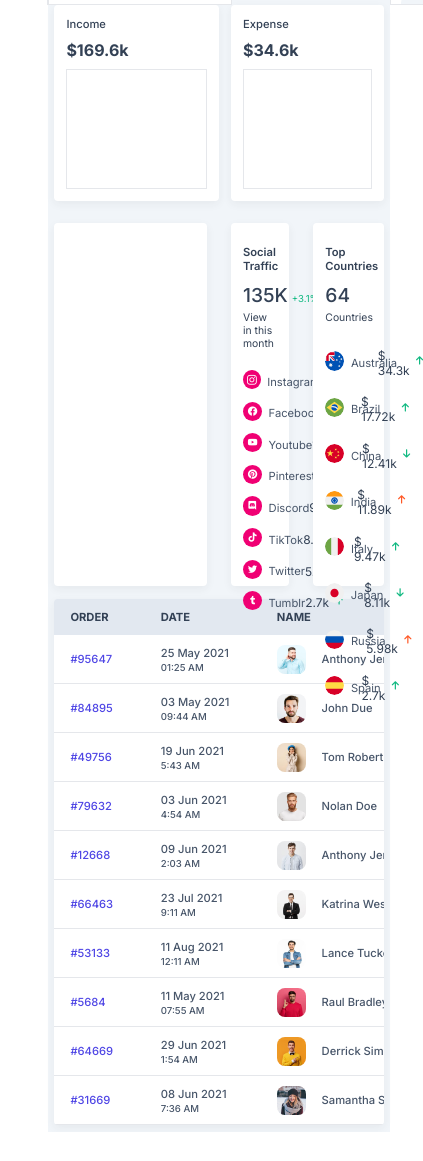
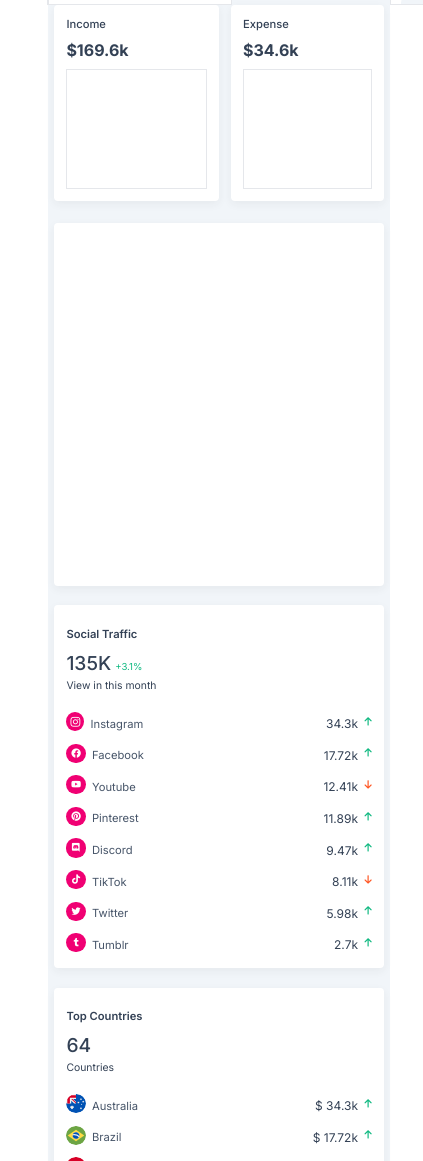
Before and after one commit to deepk2891/Admin-panel-1-CSS3, a plain HTML site: page index.html in a window 390 px wide. Shown: the part 839-2000 px from the top of the page, 423 px wide, since content can reach past the window. Before the commit the page ends 1971 px from the top, so only its background shows below. Drawn offline with nearby package versions, Linux system fonts and the light colour scheme.

Commit message:
Responsive seller-section

```diff
--- a/assets/css/media.css
+++ b/assets/css/media.css
@@ -55,6 +55,17 @@
     padding-left: 0;
     padding-right: 0rem;
     padding-bottom: 1.2rem;
+  }
+  .seller-section .row .col-6 {
+    padding-right: 0;
+    padding-bottom: 2.4rem;
+  }
+  .seller-section .row .col-3:nth-child(2) {
+    padding-left: 0;
+    padding-right: 0;
+  }
+  main section {
+    padding: 1.4rem;
   }
 }
 
@@ -301,6 +312,14 @@
   aside .aside-heading i {
     display: block;
   }
+  .seller-section .row .col-3:nth-child(2) {
+    padding-right: 0;
+    padding-bottom: 2.4rem;
+  }
+  .seller-section .row .col-3:nth-child(3) {
+    padding-left: 0;
+    padding-bottom: 1.2rem;
+  }
 }
 
 @media (max-width: 320px) {
--- a/index.html
+++ b/index.html
@@ -549,10 +549,10 @@
     </section>
     <section class="seller-section">
       <div class="row">
-        <div class="col-6">
+        <div class="col-6 col-xxl-12">
           <div class="box5 box"></div>
         </div>
-        <div class="col-3">
+        <div class="col-3 col-xxl-6 col-sm-12">
           <div class="box6 box">
             <h2>Social Traffic</h2>
             <span>135K</span><small>+3.1%</small>
@@ -641,7 +641,7 @@
             </div>
           </div>
         </div>
-        <div class="col-3">
+        <div class="col-3 col-xxl-6 col-sm-12">
           <div class="box7 box">
             <h2>Top Countries</h2>
             <span>64</span>
```
